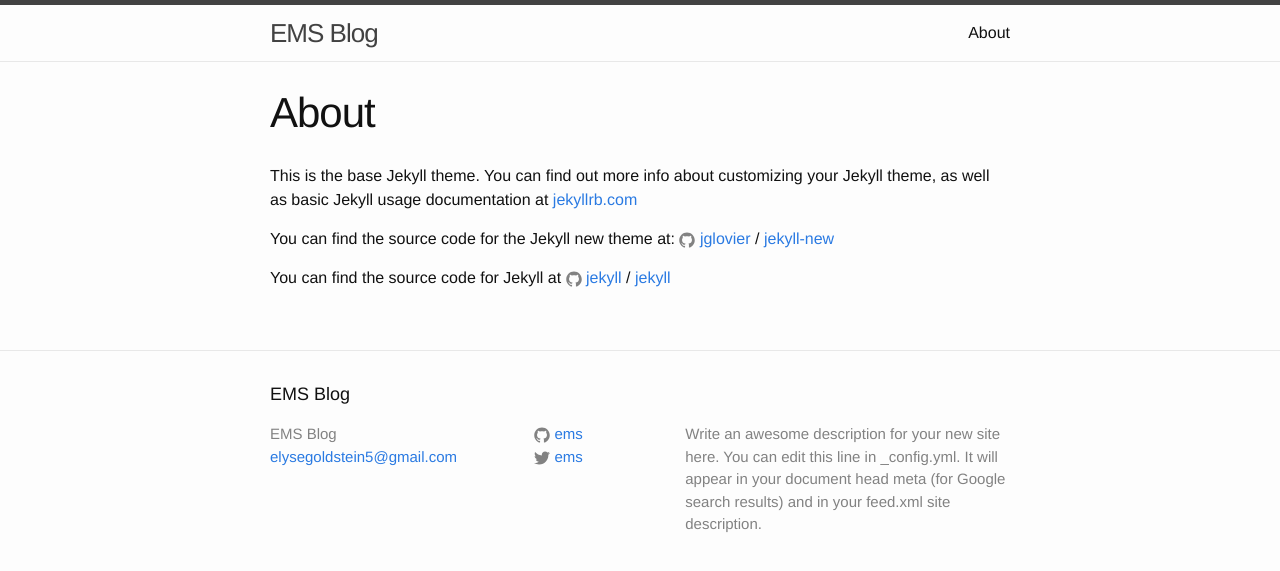
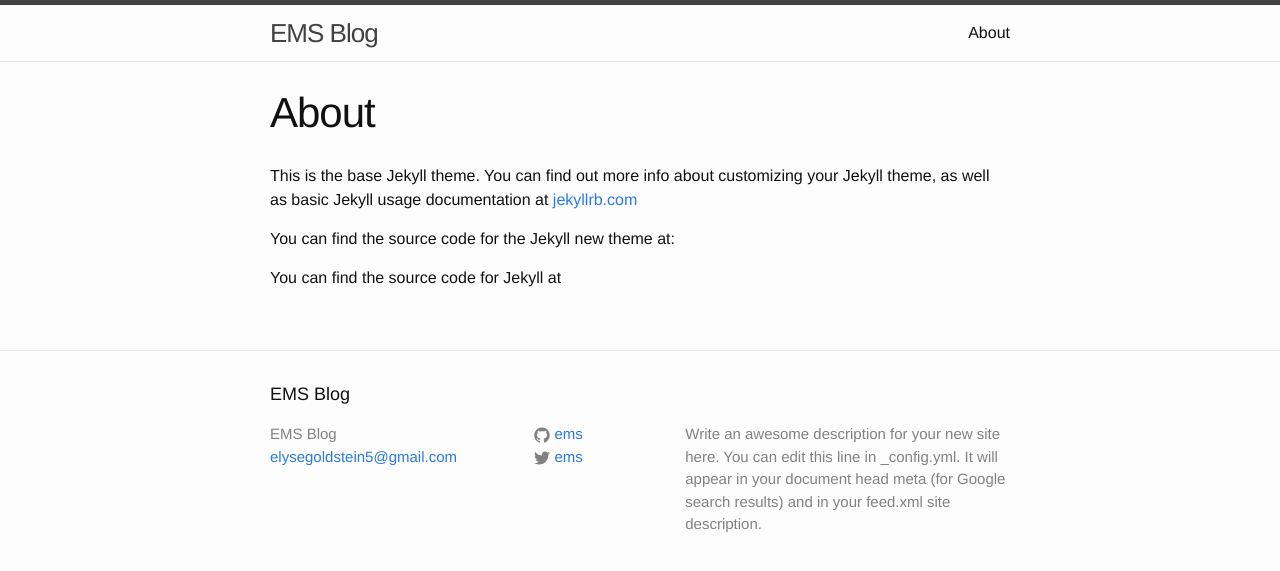
Before and after one commit to matthewsgoldstein/ems, a Jekyll site: the page built from emsblog/about.md, in a window 1280 px wide. Shown: the top 571 px of the page. Built offline with Jekyll 4.4.1, drawn with Linux system fonts in a browser that asks for light colours.

Commit message:
fixed build issue

```diff
--- a/emsblog/about.md
+++ b/emsblog/about.md
@@ -7,9 +7,6 @@
 This is the base Jekyll theme. You can find out more info about customizing your Jekyll theme, as well as basic Jekyll usage documentation at [jekyllrb.com](http://jekyllrb.com/)
 
 You can find the source code for the Jekyll new theme at:
-{% include icon-github.html username="jglovier" %} /
-[jekyll-new](https://github.com/jglovier/jekyll-new)
+
 
 You can find the source code for Jekyll at
-{% include icon-github.html username="jekyll" %} /
-[jekyll](https://github.com/jekyll/jekyll)
```
